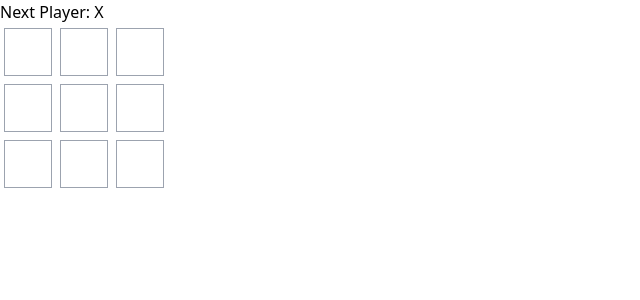
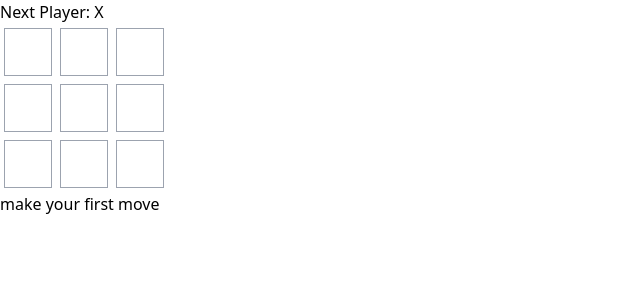
Before and after one commit to shanur00/tic-tac-toe, a React app: page / in a window 1280 px wide. Shown: the top 300 px of the page, without its empty margins (0-640 px from the left). Built offline with nearby package versions, Linux system fonts and the light colour scheme; the HTML template or start-up script is replaced by a standard one.

Commit message:
Final Update

```diff
--- a/src/App.jsx
+++ b/src/App.jsx
@@ -13,9 +13,7 @@ function Square({ value, onSquareClick }) {
   );
 }
 
-export default function Board() {
-  const [squares, setSquares] = useState(Array(9).fill(null));
-  const [xIsNext, setxIsNext] = useState(true);
+function Board({xIsNext, squares, onPlay}) {
 
   const winner = claculateWinner(squares);             / Calculating winner while rendering./
   let status;
@@ -27,31 +25,6 @@ export default function Board() {
     status = "Next Player: " + ((xIsNext)? "X":"O");
   }
 
-  function claculateWinner(squares) {
-    const lines = [
-      [0, 1, 2],
-      [3, 4, 5],
-      [6, 7, 8],
-      [0, 3, 6],
-      [1, 4, 7],
-      [2, 5, 8],
-      [0, 4, 8],
-      [2, 4, 6],
-    ];
-
-    for (let i = 0; i < lines.length; i++) {
-      const [a, b, c] = lines[i];
-      if (
-        squares[a] === squares[b] &&
-        squares[a] === squares[c] &&
-        squares[a] !== null
-      ) {
-        return squares[a];
-      }
-    }
-    return null;
-  }
-
   function handleClick(index) {
     if(winner!==null){
       return;
@@ -60,12 +33,10 @@ export default function Board() {
     if (nextSquares[index] === null) {
       if (xIsNext) {
         nextSquares[index] = "X";
-        setxIsNext(false);
       } else {
         nextSquares[index] = "O";
-        setxIsNext(true);
       }
-       setSquares(nextSquares);
+      onPlay(nextSquares);
     }
   }
 
@@ -90,3 +61,79 @@ export default function Board() {
     </>
   );
 }
+
+export default function Game(){
+
+  const [history, setHistory] = useState([Array(9).fill(null)]);
+  const [xIsNext, setxIsNext] = useState(true);
+  const [currentMove, setCurrentMove] = useState(0);
+
+  const currentSquare = history[currentMove];     / Passing to board which array of move we want to show. We are not setting history in jumpTo but when there is click in the square./
+
+
+  function handlePlay(nextSquares){
+    (xIsNext === true)? setxIsNext(false) : setxIsNext(true);
+    const nextHistory = [...history.slice(0, currentMove+1), nextSquares];
+    setHistory(nextHistory);
+    setCurrentMove(nextHistory.length-1);
+  }
+
+  function jumpTo(index){
+    setCurrentMove(index);
+    setxIsNext(index%2===0);
+  }
+
+  const moves = history.map((squares, index)=> {
+    let description;
+    if(index>0){
+      description = `Go to the move # ${index}`;
+    }
+    else{
+      description = `make your first move`;
+    }
+
+    return(
+      <li key = {index}>
+        <button onClick={()=> jumpTo(index)}>{description}</button>
+      </li>
+    )
+  });
+
+  return(
+    <div>
+      <div>
+        <Board xIsNext={xIsNext} squares={currentSquare} onPlay = {handlePlay}/>
+      </div>
+      <div>
+        <ol>
+         {moves}
+        </ol>
+      </div>
+    </div>
+  );
+}
+
+function claculateWinner(squares) {
+    const lines = [
+      [0, 1, 2],
+      [3, 4, 5],
+      [6, 7, 8],
+      [0, 3, 6],
+      [1, 4, 7],
+      [2, 5, 8],
+      [0, 4, 8],
+      [2, 4, 6],
+    ];
+
+    for (let i = 0; i < lines.length; i++) {
+      const [a, b, c] = lines[i];
+      if (
+        squares[a] === squares[b] &&
+        squares[a] === squares[c] &&
+        squares[a] !== null
+      ) {
+        return squares[a];
+      }
+    }
+    return null;
+  }
--- a/src/main.jsx
+++ b/src/main.jsx
@@ -1,10 +1,10 @@
 import React from "react";
 import ReactDOM from "react-dom/client";
-import Board from "./App.jsx";
+import Game from "./App.jsx";
 import "./index.css";
 
 ReactDOM.createRoot(document.getElementById("root")).render(
   <React.StrictMode>
-    <Board />
+    <Game />
   </React.StrictMode>
 );
```
